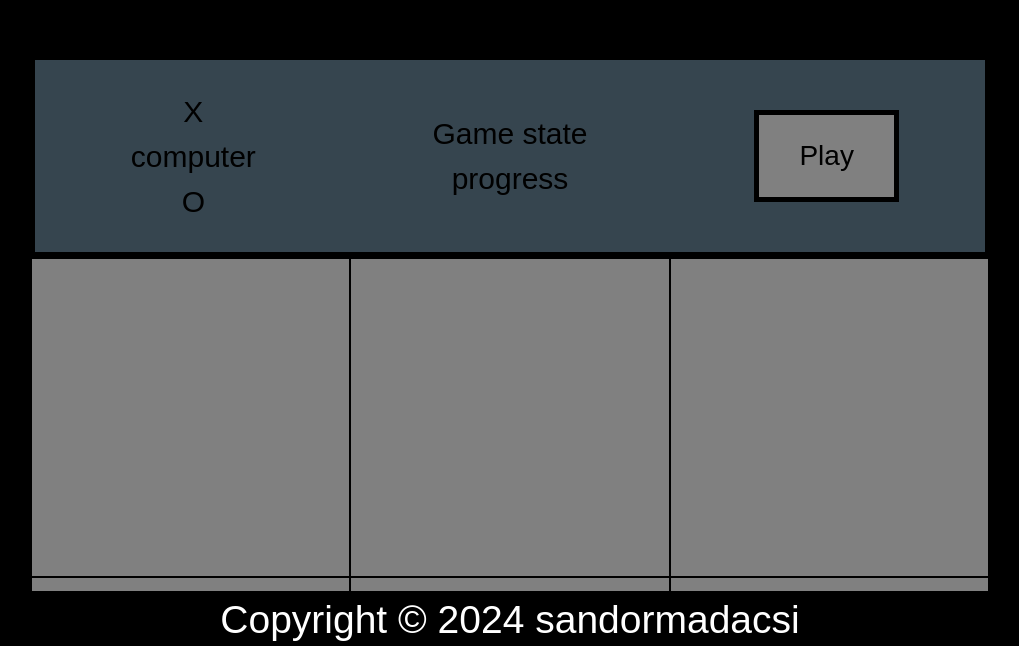
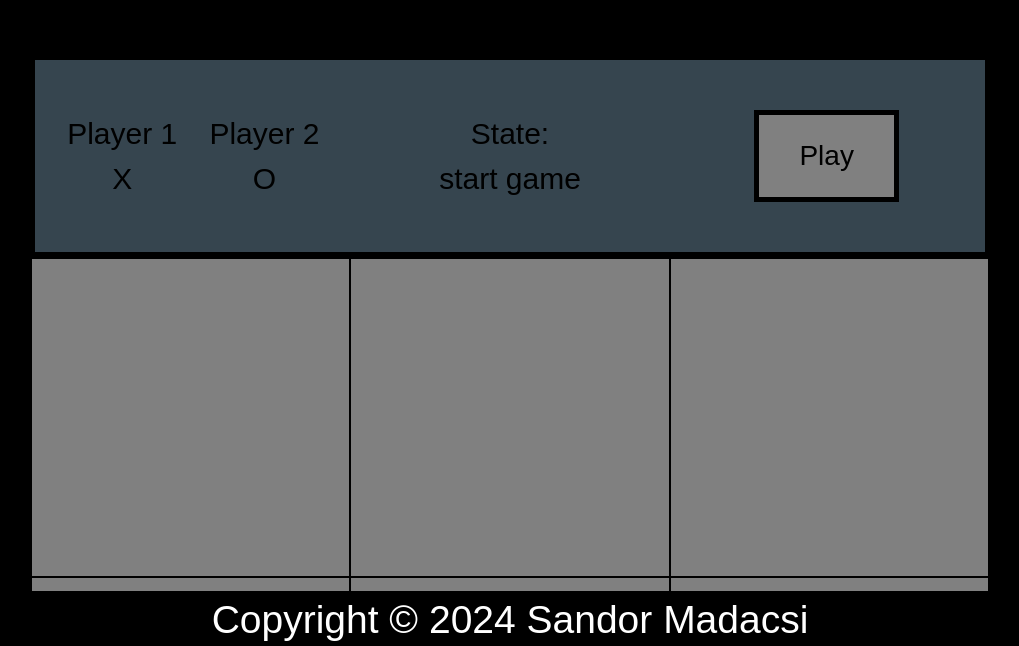
Before and after one commit to SandorMadacsi/fresh-tictactoe, a website: page dist/index.html in a window 1280 px wide. Shown: the part 151-797 px from the top of the page, without its empty margins (130-1149 px from the left). Drawn offline with nearby package versions, Linux system fonts and the light colour scheme; files that its build step writes are made by us from their sources.

Commit message:
disable button based on game state

```diff
--- a/src/input.css
+++ b/src/input.css
@@ -48,6 +48,12 @@ border:1px solid black;
     color: black;
     border:5px solid black;
 }
+.players{
+    display: flex;
+    align-items: center;
+    justify-content: space-evenly;
+}
+
 
 .unit-row{
     display:flex;
--- a/tictactoe.js
+++ b/tictactoe.js
@@ -66,7 +66,7 @@ function Controller()
 {
 
     let player1 = new Player("player1", "x");
-    const player2 = new Player("computer", "o");
+    const player2 = new Player("player2r", "o");
 
 
     let isPlaying = true;
@@ -84,7 +84,7 @@ function Controller()
 
     }
 
-    const setPlayerName = (name) => player1.setName(name);
+    const setPlayerName = (name,player) => player.setName(name);
 
     const getActivePlayer = () => activePlayer;
 
@@ -109,6 +109,7 @@ function Controller()
             console.log(`Dropping ${getActivePlayer().getName()}'s token into cell: ${move}`)
             board.dropToken(move, getActivePlayer().getToken());
             printRound();
+
             for(let winCon in winConditions){
                 checkWinCon(winConditions[winCon])
             }
@@ -119,11 +120,8 @@ function Controller()
         }
        else if(!isPlaying){
             return `${activePlayer.getName()} won`;
-
-
         }
         else {
-
             switchPlayer();
             return "progress";
         }
@@ -137,7 +135,6 @@ function Controller()
         let currentBoard = board.getBoard();
         let currentRow = [];
 
-
         for(let row in rows){
             let counter = 0;
             currentRow = rows[row];
@@ -146,7 +143,6 @@ function Controller()
                     if(currentBoard[element] === activePlayer.getToken()){
                         counter++;
                       }
-
                 });
                 if(counter == 3){
                     isPlaying = false;
@@ -158,8 +154,7 @@ function Controller()
 
     // Play is run each time a game is played. A play can end in win of either side or draw.
 
-
-    return{playRound,getActivePlayer,setPlayerName, getBoard: board.getBoard, getComputerName, play}
+    return{playRound,getActivePlayer,setPlayerName, getBoard: board.getBoard, play}
 
 }
 
@@ -186,21 +181,14 @@ function BoardInterface()
     let canvas = document.querySelector('.canvas-container');
     canvas.classList.add('gameover');
     let playButton = document.querySelector('.play');
-    let p1;
-    const p2 = game.getComputerName();
-    let p2nameContainer = document.querySelector("#p2-name");
-    p2nameContainer.innerText = p2;
 
-    let p1nameContainer = document.querySelector("#p1-name");
     let state_message = document.querySelector('#state-message');
-    state_message.innerHTML = "progress";
+    state_message.innerHTML = "start game";
 
     playButton.addEventListener('click', function(){
         canvas.classList.remove('gameover');
-        p1 = prompt("Enter your name");
-        game.setPlayerName(p1);
         game.play();
-        p1nameContainer.innerText = p1;
+
         state_message.innerHTML = "progress";
         displayBoard();
     });
@@ -257,8 +245,13 @@ function BoardInterface()
         value.innerText= cell;
     });
 
-    if(state_message.innerHTML != "progress"){
+    if(state_message.innerHTML == "progress"){
+        playButton.classList.add('gameover');
+    }
+
+   else{
         canvas.classList.add('gameover');
+        playButton.classList.remove('gameover');
     }
 
     }
@@ -276,9 +269,7 @@ function BoardInterface()
             displayBoard();
         }
 
-
     }
-
 
     displayBoard();
     return{displayBoard}
```
Also changed, not shown: dist/index.html.
